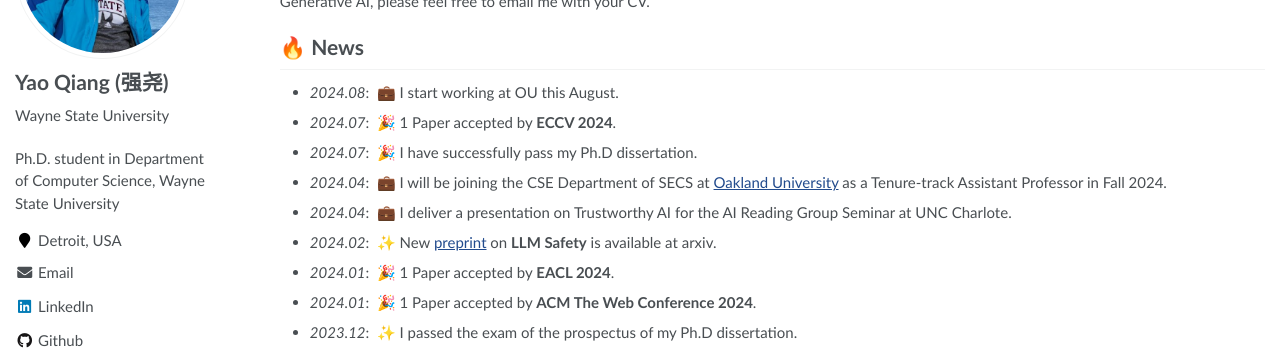
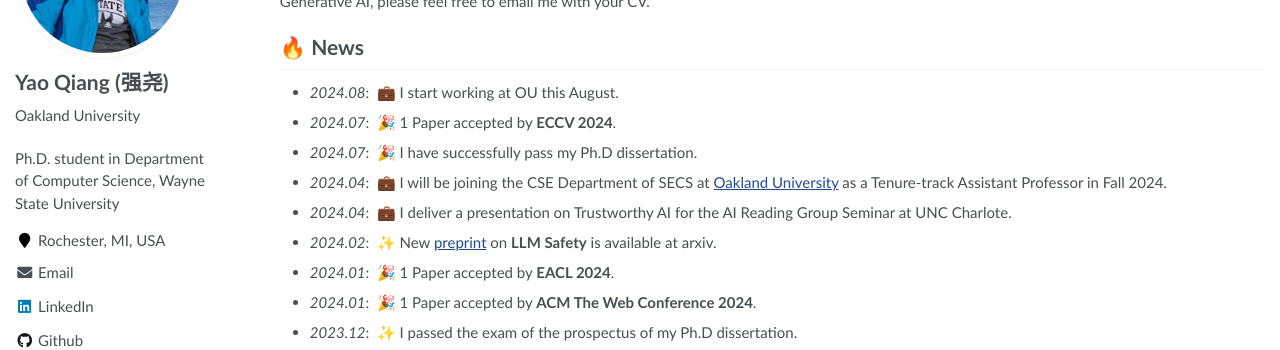
Before and after one commit to qiangyao1988/qiangyao1988.github.io, a Jekyll site: the page built from _pages/about.md, in a window 1280 px wide. Shown: the part 206-556 px from the top of the page. Built offline with Jekyll 4.4.1, drawn with Linux system fonts in a browser that asks for light colours.

Commit message:
Update _config.yml

```diff
--- a/_config.yml
+++ b/_config.yml
@@ -15,12 +15,12 @@ google_scholar_stats_use_cdn : false
 author:
   name             : "Yao Qiang (强尧)"
   avatar           : "images/yao_web.png"
-  bio              : "Wayne State University"
-  location         : "Detroit, USA"
+  bio              : "Oakland University"
+  location         : "Rochester, MI, USA"
   employer         :
   pubmed           :
   googlescholar    : "https://scholar.google.com/citations?user=8ADcg38AAAAJ"
-  email            : "yao@wayne.edu"
+  email            : "qiang@oakland.edu"
   researchgate     :
   uri              :
   bitbucket        :
```
